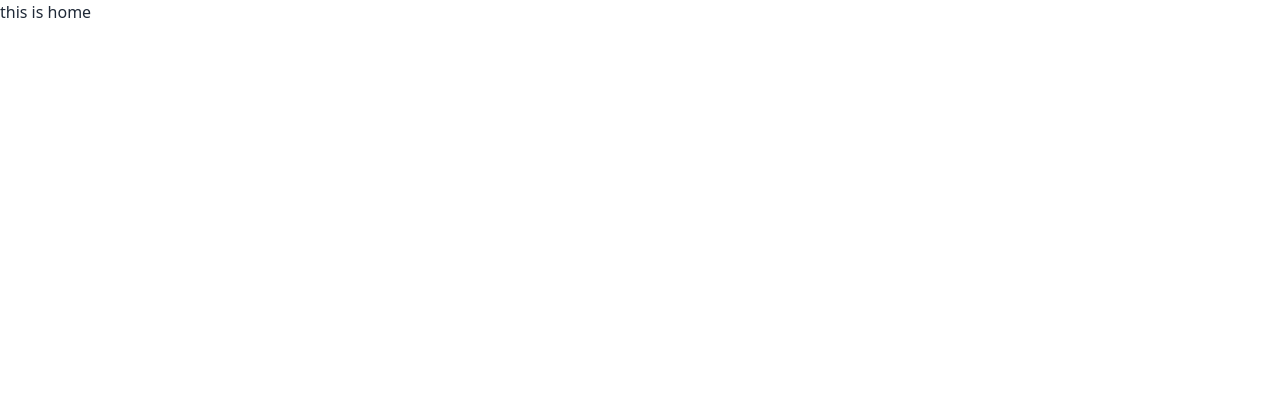
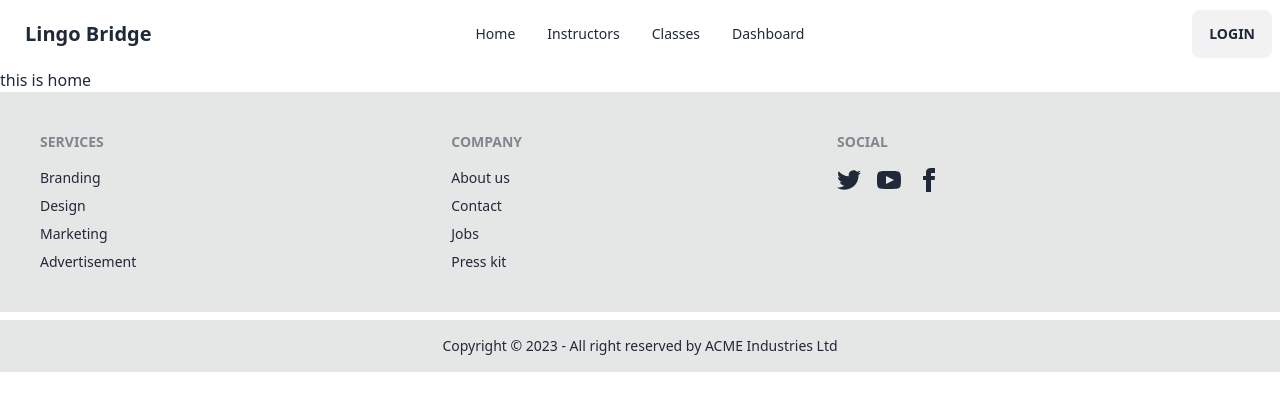
Before and after one commit to Farjanajhn/LingoBridge-client, a React (Vite) app: page / in a window 1280 px wide. Shown: the top 410 px of the page. Built offline with nearby package versions, Linux system fonts and the light colour scheme.

Commit message:
added navbar and footer

```diff
--- a/src/Layout/Main.jsx
+++ b/src/Layout/Main.jsx
@@ -1,9 +1,13 @@
 import { Outlet } from "react-router-dom";
+import Footer from "../Pages/Shared/Footer";
+import Navbar from "../Pages/Shared/Navbar";
 
 const Main = () => {
   return (
     <div>
+      <Navbar></Navbar>
       <Outlet></Outlet>
+      <Footer></Footer>
     </div>
   );
 };
--- /dev/null
+++ b/src/Pages/Shared/Footer.jsx
@@ -0,0 +1,41 @@
+
+
+const Footer = () => {
+  return (
+    <footer>
+      <div className="footer p-10 bg-base-300 text-base-content">
+  <div>
+    <span className="footer-title">Services</span>
+    <a className="link link-hover">Branding</a>
+    <a className="link link-hover">Design</a>
+    <a className="link link-hover">Marketing</a>
+    <a className="link link-hover">Advertisement</a>
+  </div>
+  <div>
+    <span className="footer-title">Company</span>
+    <a className="link link-hover">About us</a>
+    <a className="link link-hover">Contact</a>
+    <a className="link link-hover">Jobs</a>
+    <a className="link link-hover">Press kit</a>
+  </div>
+  <div>
+    <span className="footer-title">Social</span>
+    <div className="grid grid-flow-col gap-4">
+      <a><svg xmlns="http://www.w3.org/2000/svg" width="24" height="24" viewBox="0 0 24 24" className="fill-current"><path d="M24 4.557c-.883.392-1.832.656-2.828.775 1.017-.609 1.798-1.574 2.165-2.724-.951.564-2.005.974-3.127 1.195-.897-.957-2.178-1.555-3.594-1.555-3.179 0-5.515 2.966-4.797 6.045-4.091-.205-7.719-2.165-10.148-5.144-1.29 2.213-.669 5.108 1.523 6.574-.806-.026-1.566-.247-2.229-.616-.054 2.281 1.581 4.415 3.949 4.89-.693.188-1.452.232-2.224.084.626 1.956 2.444 3.379 4.6 3.419-2.07 1.623-4.678 2.348-7.29 2.04 2.179 1.397 4.768 2.212 7.548 2.212 9.142 0 14.307-7.721 13.995-14.646.962-.695 1.797-1.562 2.457-2.549z"></path></svg></a>
+      <a><svg xmlns="http://www.w3.org/2000/svg" width="24" height="24" viewBox="0 0 24 24" className="fill-current"><path d="M19.615 3.184c-3.604-.246-11.631-.245-15.23 0-3.897.266-4.356 2.62-4.385 8.816.029 6.185.484 8.549 4.385 8.816 3.6.245 11.626.246 15.23 0 3.897-.266 4.356-2.62 4.385-8.816-.029-6.185-.484-8.549-4.385-8.816zm-10.615 12.816v-8l8 3.993-8 4.007z"></path></svg></a>
+      <a><svg xmlns="http://www.w3.org/2000/svg" width="24" height="24" viewBox="0 0 24 24" className="fill-current"><path d="M9 8h-3v4h3v12h5v-12h3.642l.358-4h-4v-1.667c0-.955.192-1.333 1.115-1.333h2.885v-5h-3.808c-3.596 0-5.192 1.583-5.192 4.615v3.385z"></path></svg></a>
+    </div>
+        </div>
+
+
+      </div>
+      <div className="footer footer-center p-4 bg-base-300 text-base-content mt-2">
+  <div>
+    <p>Copyright © 2023 - All right reserved by ACME Industries Ltd</p>
+          </div>
+          </div>
+    </footer>
+  );
+};
+
+export default Footer;
--- /dev/null
+++ b/src/Pages/Shared/Navbar.jsx
@@ -0,0 +1,41 @@
+import { Link } from "react-router-dom";
+
+
+const Navbar = () => {
+  const navOptions =
+  <>
+    <li><Link to="/">Home</Link></li>
+    <li><Link>Instructors</Link></li>
+    <li><Link>Classes</Link></li>
+    <li><Link>Dashboard</Link></li>
+  </>
+
+  return (
+
+    <div>
+      <div className="navbar bg-base-100">
+  <div className="navbar-start">
+    <div className="dropdown">
+      <label tabIndex={0} className="btn btn-ghost lg:hidden">
+        <svg xmlns="http://www.w3.org/2000/svg" className="h-5 w-5" fill="none" viewBox="0 0 24 24" stroke="currentColor"><path strokeLinecap="round" strokeLinejoin="round" strokeWidth="2" d="M4 6h16M4 12h8m-8 6h16" /></svg>
+      </label>
+      <ul tabIndex={0} className="menu menu-sm dropdown-content mt-3 p-2 shadow bg-base-100 rounded-box w-52">
+        {navOptions}
+      </ul>
+    </div>
+    <a className="btn btn-ghost normal-case text-xl">Lingo Bridge</a>
+  </div>
+  <div className="navbar-center hidden lg:flex">
+    <ul className="menu menu-horizontal px-1">
+     {navOptions}
+    </ul>
+  </div>
+  <div className="navbar-end">
+    <a className="btn">Login</a>
+  </div>
+</div>
+    </div>
+  );
+};
+
+export default Navbar;
--- a/src/main.jsx
+++ b/src/main.jsx
@@ -10,7 +10,9 @@
 
 ReactDOM.createRoot(document.getElementById('root')).render(
   <React.StrictMode>
-  <RouterProvider router={router} />
+    <div className='max-w-screen-xl mx-auto'>
+    <RouterProvider router={router} />
+ </div>
   </React.StrictMode >
 
 )
```
